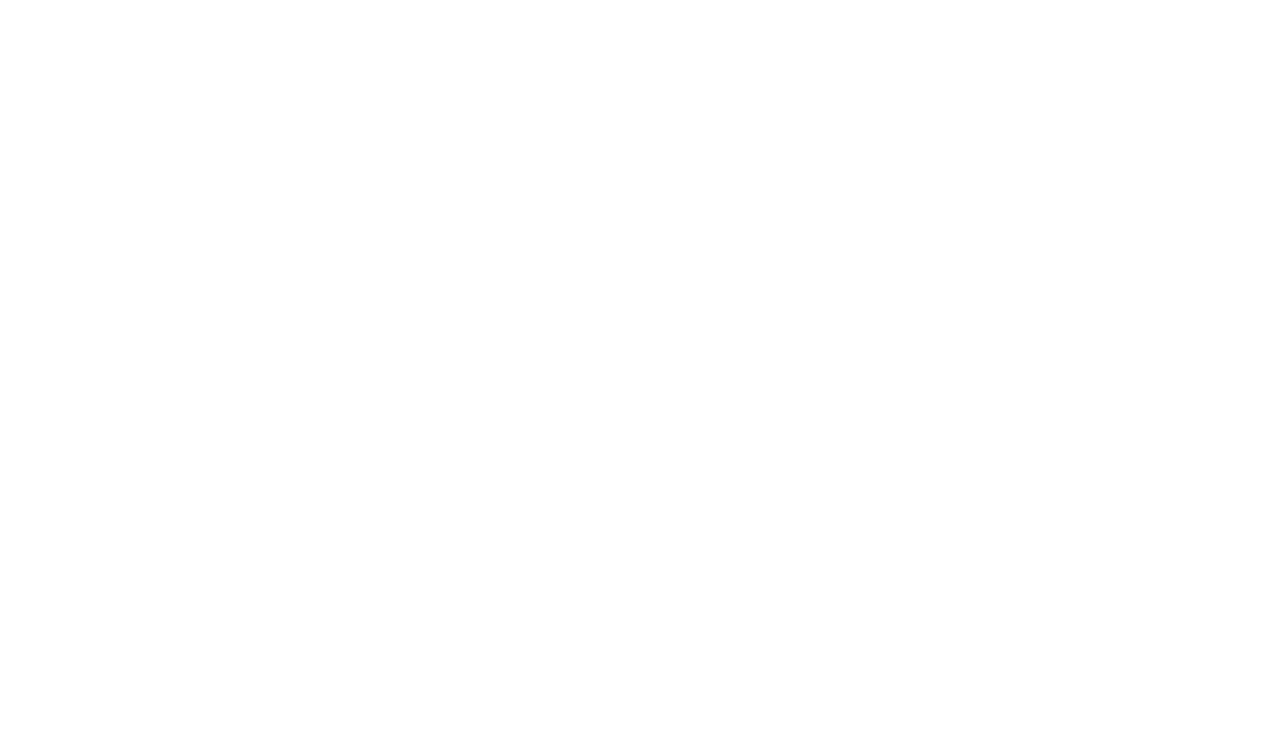
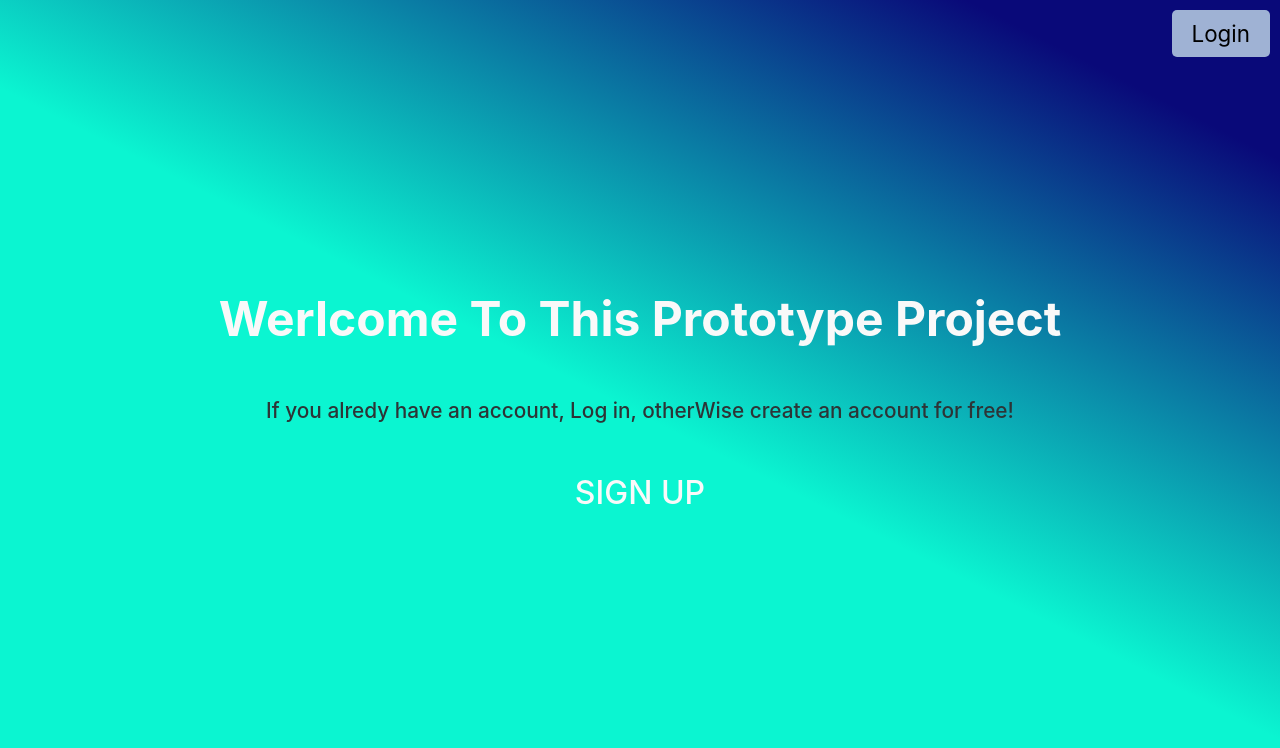
Before and after one commit to Miladebrahimi96/React-form-SPA, a React (Create React App) app: page / in a window 1280 px wide. Before the commit this address had no page. Shown: the top 748 px of the page. Built offline with nearby package versions, Linux system fonts and the light colour scheme.

Commit message:
Home component created

```diff
--- a/src/App.js
+++ b/src/App.js
@@ -2,12 +2,14 @@
 import { Routes , Route } from "react-router-dom";
 
 import SignUp from "./components/SignUp";
-import Login from "./components/Login"
+import Login from "./components/Login";
+import Home from './components/Home';
 
 const App = () => {
   return (
     <div>
       <Routes>
+        <Route path='/' element={<Home />} />
         <Route path='/signup' element={<SignUp />} />
         <Route path='/login' element={<Login />} />
       </Routes>
--- /dev/null
+++ b/src/components/Home.js
@@ -0,0 +1,16 @@
+import React from 'react';
+import { Link } from "react-router-dom";
+import styles from "../styles/Home.module.css"
+
+const Home = () => {
+    return (
+        <div className={styles.container}>
+            <Link className={styles.login} to='/login'>Login</Link>
+            <h1>Werlcome to this prototype project</h1>
+            <p>If you alredy have an account, Log in, otherWise create an account for free!</p>
+            <Link className={styles.signup} to='/signup'>Sign up</Link>
+        </div>
+    );
+};
+
+export default Home;
--- /dev/null
+++ b/src/styles/Home.module.css
@@ -0,0 +1,87 @@
+.container {
+    position: relative;
+    display: flex;
+    flex-direction: column;
+    justify-content: center;
+    align-items: center;
+    padding: 10px 30px;
+    height: 100vh;
+    background: rgb(9,9,121);
+    background: linear-gradient(207deg, rgba(9,9,121,1) 11%, rgba(11,245,209,1) 51%);
+}
+
+.login {
+    position: absolute;
+    top:10px;
+    right: 10px;
+    text-decoration: none;
+    color: #000;
+    font-size: 1.4rem;
+    padding: 10px 20px;
+    background: rgba(223, 249, 251,.7);
+    border-radius: 5px;
+    transition: all .15s ease-in;
+}
+.login:active {
+    transform: scale(.9);
+}
+
+.container h1{
+    font-size: 3rem;
+    text-align: center;
+    text-transform: capitalize;
+    color: #f9f9f9;
+    margin-bottom: 50px;
+}
+
+.container p {
+    font-size: 1.3rem;
+    text-align: center;
+    font-weight: 500;
+    color: #2d3436;
+    margin-bottom: 50px;
+}
+
+.signup {
+    position: relative;
+    text-decoration: none;
+    color: #f9f9f9;
+    font-size: 2rem;
+    font-weight: 500;
+    text-transform: uppercase;
+}
+
+.signup::before {
+    content: "";
+    position: absolute;
+    bottom: 0;
+    left: 0;
+    height: 0;
+    width: 0;
+    background: #d63031;
+    transition: all .2s ease-in-out;
+}
+
+.signup:hover::before {
+    height: 3px;
+    width: 100%;
+}
+
+
+@media (max-width: 900px) {
+    .container h1 {
+        font-size: 2rem;
+    }
+    .container p {
+        font-size: 1.1rem;
+    }
+}
+
+@media (max-width: 450px) {
+    .container h1 {
+        font-size: 1.6rem;
+    }
+    .container p {
+        font-size: 1rem;
+    }
+}
```
